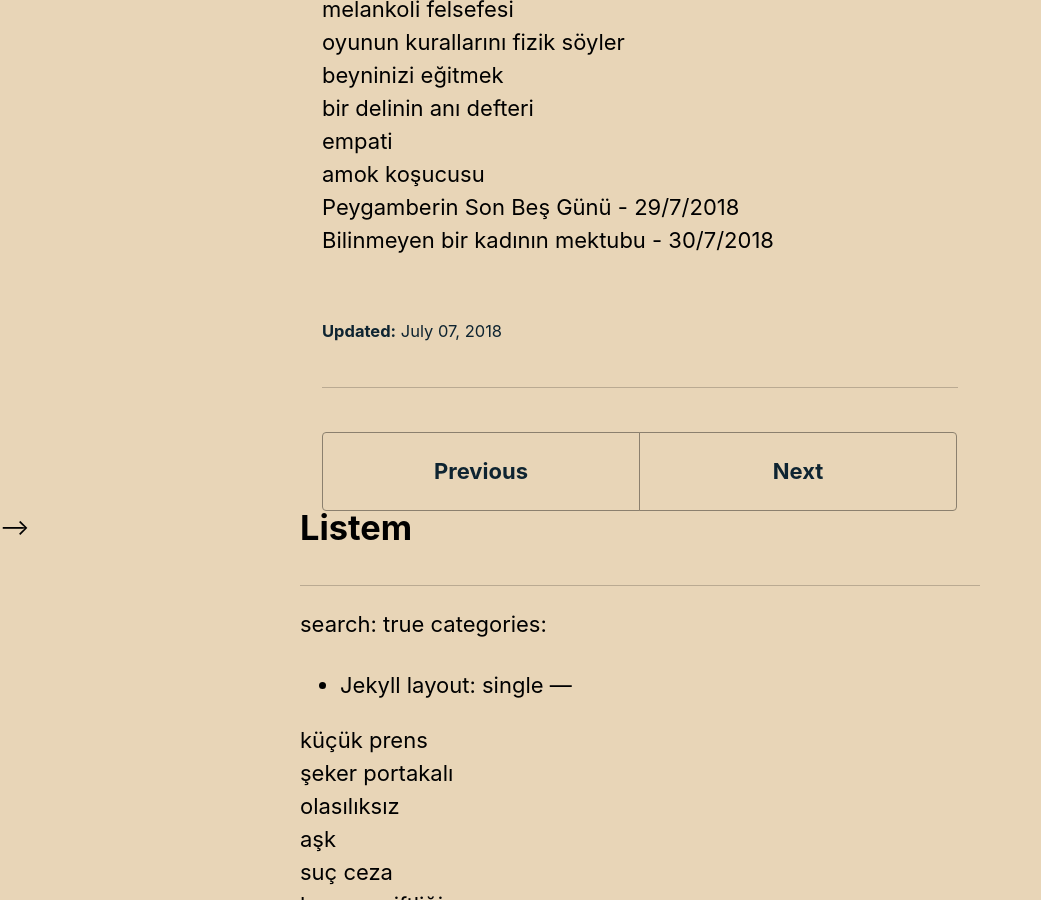
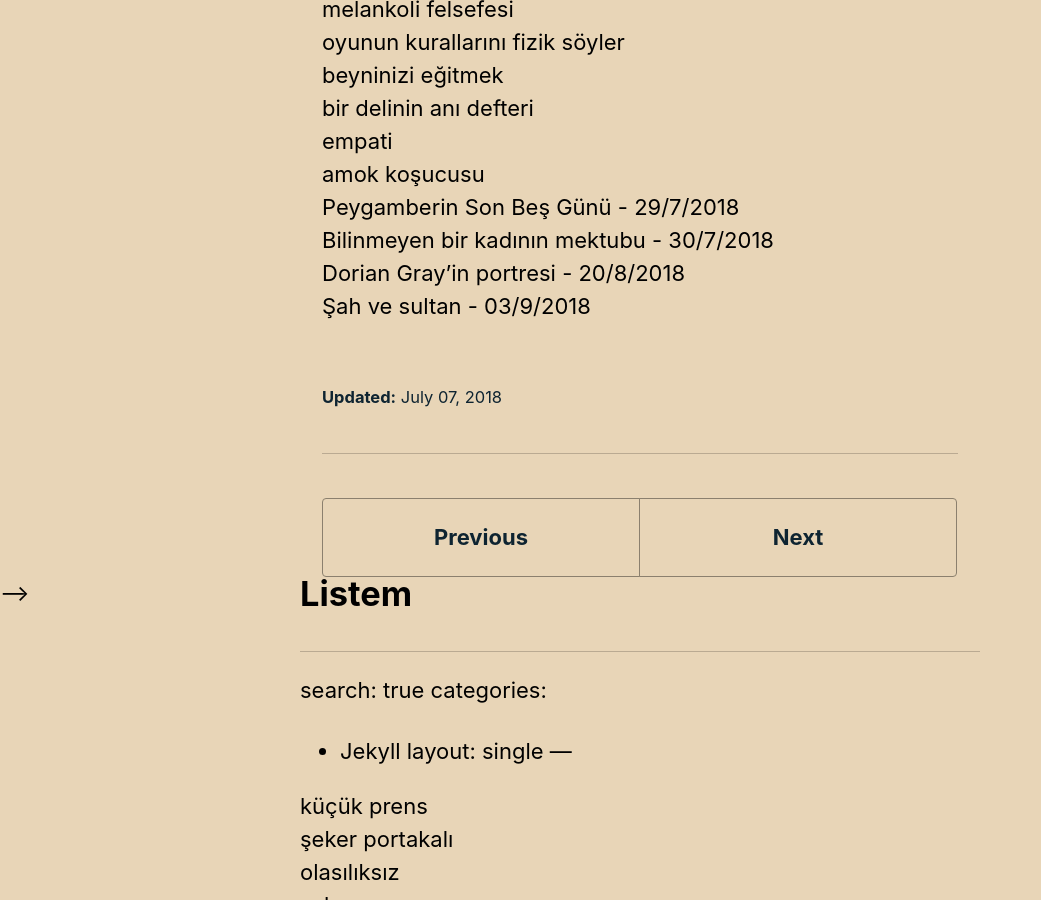
Before and after one commit to ilhangoren/ilhangoren.github.io, a Jekyll site: the page built from _posts/2018-7-7-Listem.md, in a window 1280 px wide and 900 px high, scrolled down 4679 px. Shown: the whole window, without its empty margins (0-1041 px from the left). Built offline with Jekyll 4.4.1, drawn with Linux system fonts in a browser that asks for light colours; some of the changed text lies outside the part shown.

Commit message:
agustos kitapları eklendi

```diff
--- a/_posts/2018-7-7-Listem.md
+++ b/_posts/2018-7-7-Listem.md
@@ -144,3 +144,5 @@ empati<br>
 amok koşucusu<br>
 Peygamberin Son Beş Günü - 29/7/2018<br>
 Bilinmeyen bir kadının mektubu - 30/7/2018<br>
+Dorian Gray'in portresi - 20/8/2018<br>
+Şah ve sultan - 03/9/2018<br>
```
